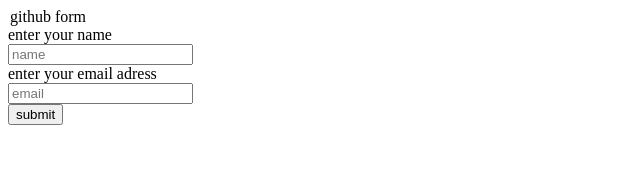
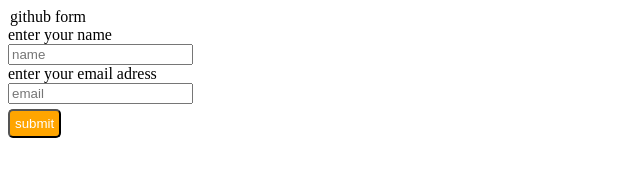
Before and after one commit to Morrisco2/form-application, a plain HTML site: page index.html in a window 1280 px wide. Shown: the whole page, without its empty margins (0-640 px from the left). Drawn offline with Linux system fonts and the light colour scheme.

Commit message:
worked on button style

```diff
--- a/index.html
+++ b/index.html
@@ -4,6 +4,17 @@
     <meta charset="UTF-8">
     <meta name="viewport" content="width=device-width, initial-scale=1.0">
     <title>github</title>
+
+    <style>
+        #button {
+            background-color: orange;
+            color: white;
+            padding: 5px;
+            margin-top: 5px;
+            border-radius: 5px;
+        }
+    </style>
+
 </head>
 <body>
 
@@ -13,7 +24,7 @@
         <input type="text" name="" id="" placeholder="name"><br>
         <label for="">enter your email adress</label><br>
         <input type="text" name="" id="" placeholder="email"><br>
-        <input type="submit" name="" id="" value="submit">
+        <input  type="submit" name="" id="button" value="submit">
     </form>
 </body>
 </html>
```
